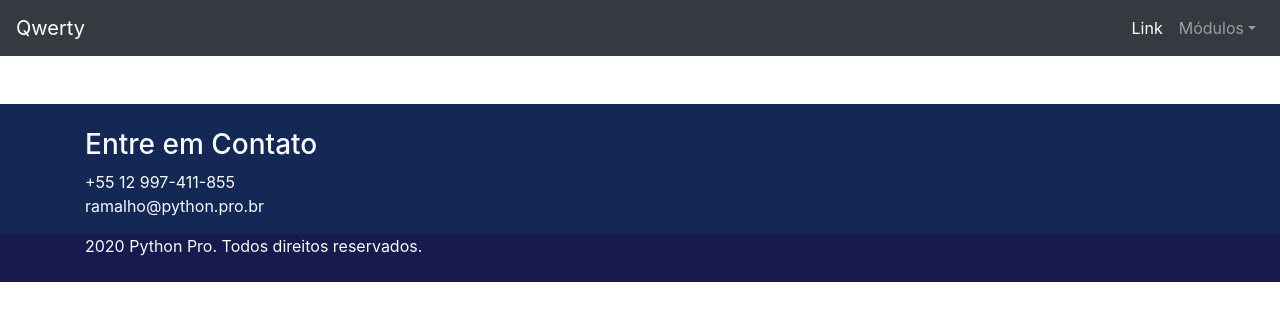
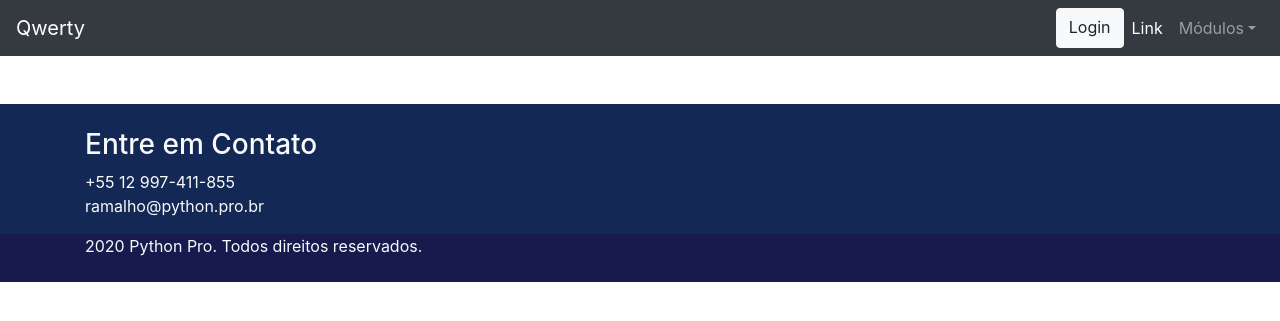
Before and after one commit to Alfareiza/curso-django, a Django app: template pypro/turmas/templates/turmas/indice.html in a window 1280 px wide. Shown: the top 321 px of the page. Run offline with Django 3.2, Linux system fonts and the light colour scheme; the template is opened without the code that fills it, so the values that code supplies are empty; some libraries are stand-ins or nearby versions.

Commit message:
login button in homepage

```diff
--- a/pypro/base/templates/base/base.html
+++ b/pypro/base/templates/base/base.html
@@ -33,6 +33,7 @@
                     <a class="navbar-brand" href="{% url 'base:home' %}">Qwerty</a>
                     <div class="collapse navbar-collapse" id="bs-example-navbar-collapse-1">
                         <ul class="navbar-nav ml-md-auto">
+                            <a type="button" class="btn btn-light" href="{% url 'login' %}">Login</a>
                             <li class="nav-item active">
                                 <a class="nav-link" href="#">Link <span class="sr-only">(current)</span></a>
                             </li>
```
